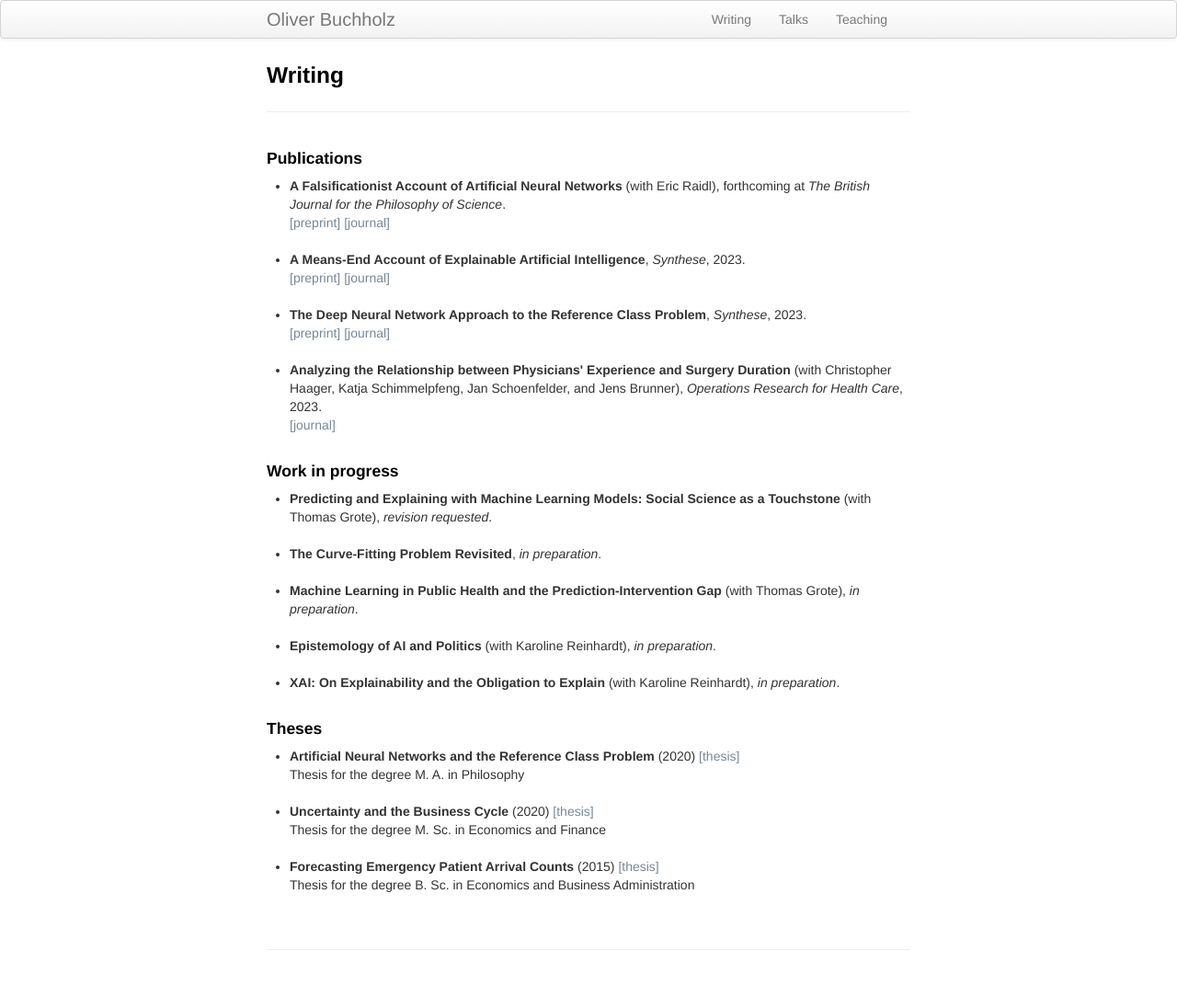
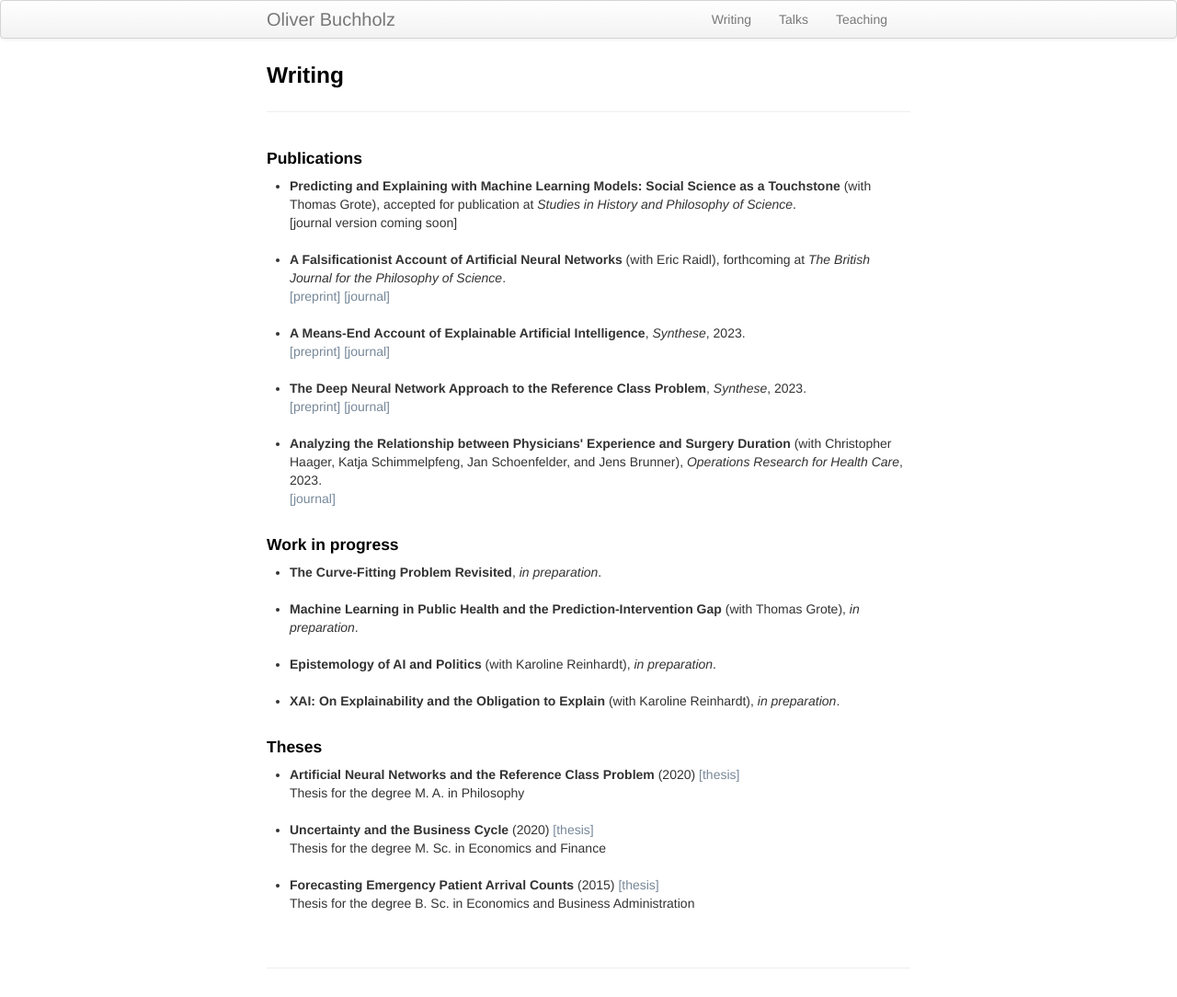
Before and after one commit to oliverbuchholz/oliverbuchholz.github.io, a Jekyll site: the page built from pages/writing.md, in a window 1280 px wide. Shown: the whole page at 92% size. Built offline with Jekyll 4.4.1, drawn with Linux system fonts in a browser that asks for light colours.

Commit message:
Added SHPS to pubs

```diff
--- a/pages/writing.md
+++ b/pages/writing.md
@@ -7,6 +7,9 @@ description: Oliver Buchholz | Writing
 <h4>Publications</h4>
 
 <ul>
+<li><b>Predicting and Explaining with Machine Learning Models: Social Science as a Touchstone</b> (with Thomas Grote), accepted for publication at <i>Studies in History and Philosophy of Science</i>.<br>[journal version coming soon]<br><br>
+</li>
+
 <li><b>A Falsificationist Account of Artificial Neural Networks</b> (with Eric Raidl), forthcoming at <i>The British Journal for the Philosophy of Science</i>.<br><a href= "https://arxiv.org/abs/2205.01421" target= "_blank">[preprint]</a> <a href= "https://doi.org/10.1086/721797" target= "_blank">[journal]</a><br><br>
 </li>
 
@@ -24,9 +27,6 @@ description: Oliver Buchholz | Writing
 <h4>Work in progress</h4>
 
 <ul>
-<li><b>Predicting and Explaining with Machine Learning Models: Social Science as a Touchstone</b> (with Thomas Grote), <i>revision requested</i>.<br><br>
-</li>
-
 <li><b>The Curve-Fitting Problem Revisited</b>, <i>in preparation</i>.<br><br>
 </li>
 
```
